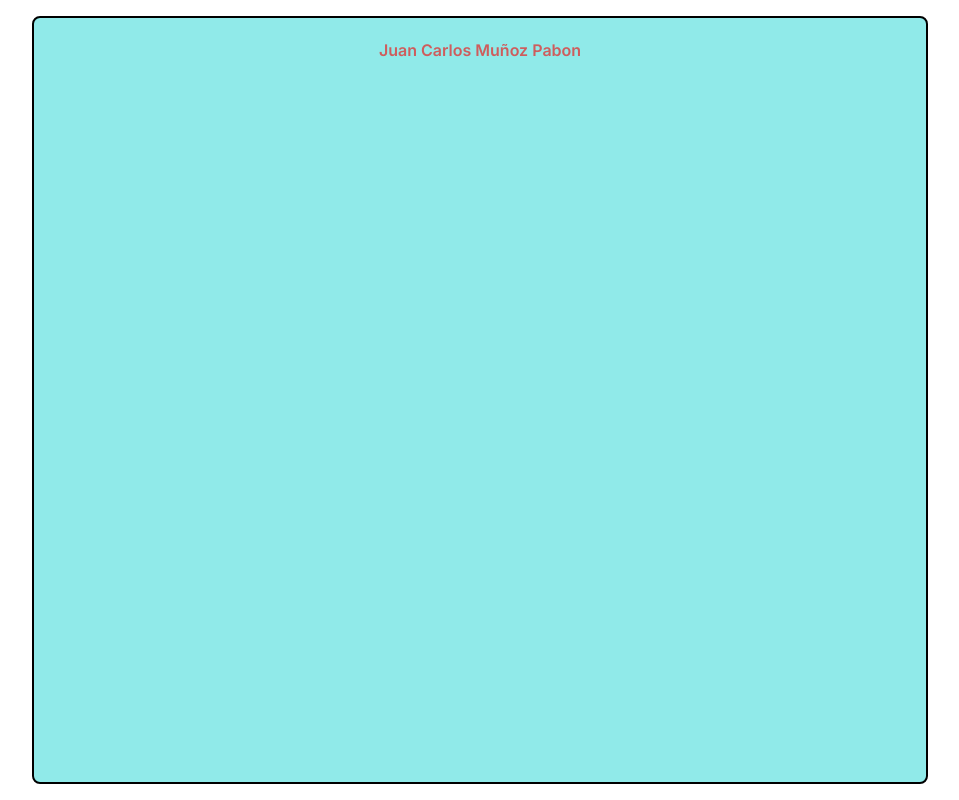
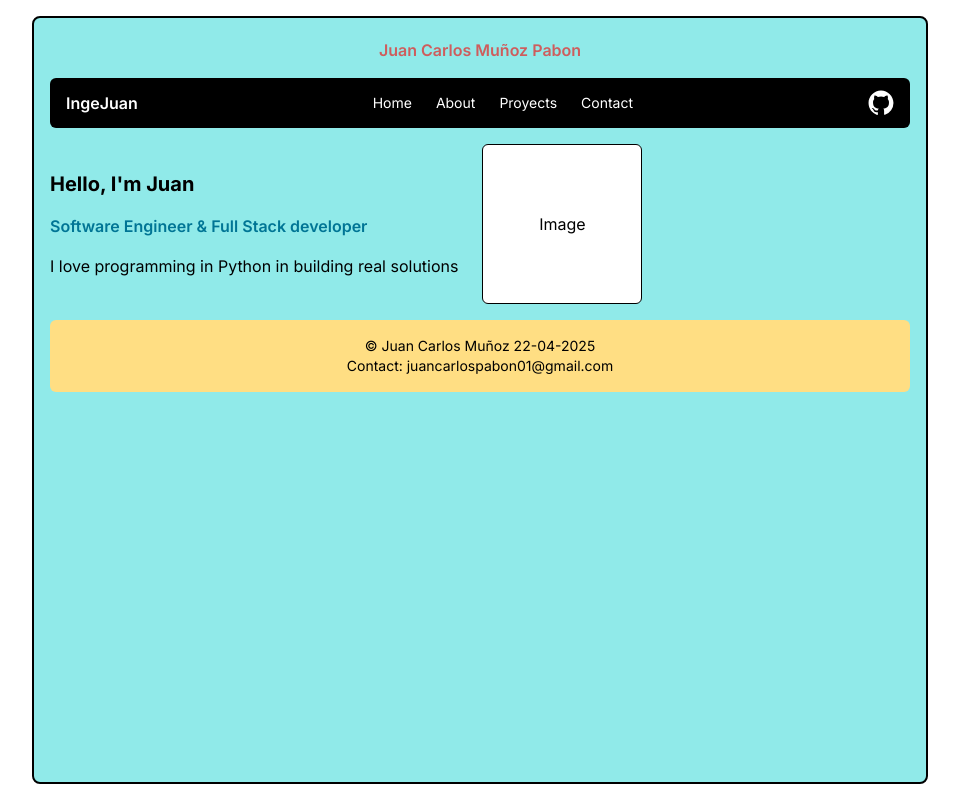
Before and after one commit to juankm08-a11y/portfolio, a Next.js app: page / in a window 1280 px wide. Shown: the whole page, without its empty margins (160-1119 px from the left). Built offline with nearby package versions, Linux system fonts and the light colour scheme.

Commit message:
fix errors: Failed to compile. ./src/app/components/PageLayout.tsx 6:3  Error: 'children' is defined but never used.  @typescript-eslint/no-unused-vars ./src/app/page.tsx 8:53  Error: ' can be escaped with &apos;, &lsquo;, &#39;, &rsquo;.  react/no-unescaped-entities

```diff
--- a/src/app/components/PageLayout.tsx
+++ b/src/app/components/PageLayout.tsx
@@ -16,6 +16,7 @@ export default function PageLayout({
             Juan Carlos Muñoz Pabon
           </p>
         </header>
+        {children}
       </section>
     </main>
   );
--- a/src/app/page.tsx
+++ b/src/app/page.tsx
@@ -1,11 +1,15 @@
+"use client";
+import Footer from "./components/Footer";
+import Navbar from "./components/Navbar";
 import PageLayout from "./components/PageLayout";
 
 export default function HomePage() {
   return (
     <PageLayout>
+      <Navbar />
       <section className="flex flex-col md:flex-row gap-6 items-center">
         <div className="space-y-4">
-          <h2 className="text-xl font-bold">Hello, I'm Juan</h2>
+          <h2 className="text-xl font-bold">{`Hello, I'm Juan`}</h2>
           <p className="text-cyan-700 font-semibold">
             Software Engineer & Full Stack developer
           </p>
@@ -15,6 +19,7 @@ export default function HomePage() {
           Image
         </div>
       </section>
+      <Footer />
     </PageLayout>
   );
 }
```
